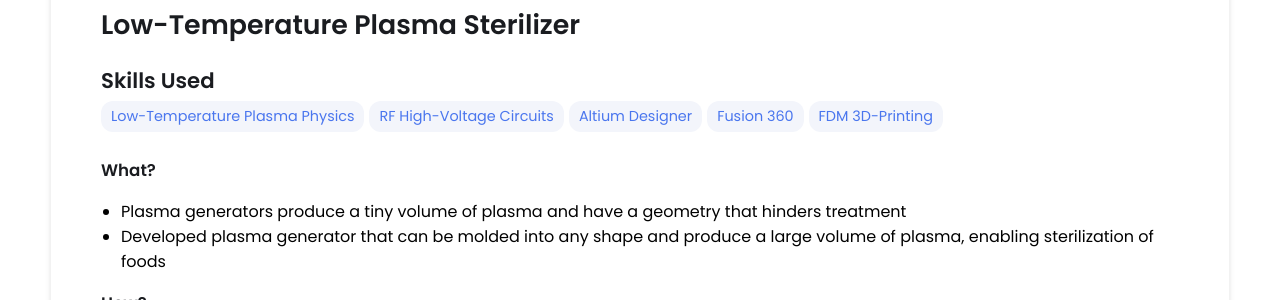
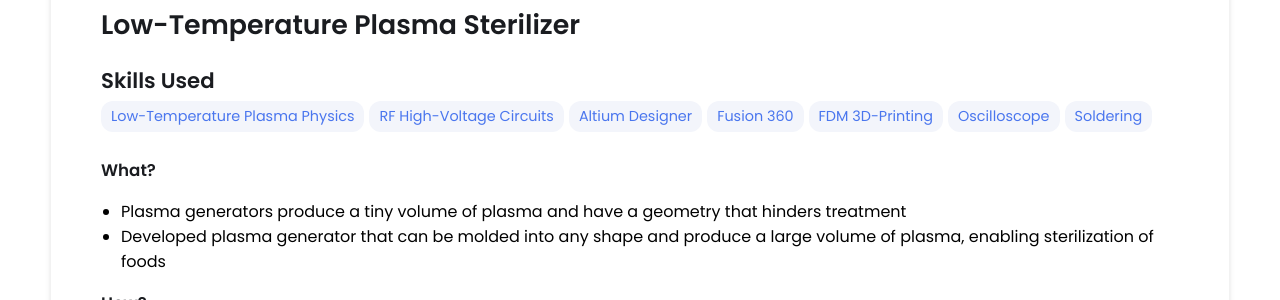
Before and after one commit to MegaPerkyCello/MegaPerkyCello.github.io, a Jekyll site: the page built from _projects/test1/index.md, in a window 1280 px wide. Shown: the part 502-802 px from the top of the page. Built offline with Jekyll 4.4.1, drawn with Linux system fonts in a browser that asks for light colours.

Commit message:
Update index.md

```diff
--- a/_projects/test1/index.md
+++ b/_projects/test1/index.md
@@ -8,6 +8,8 @@ skills:
   - Altium Designer
   - Fusion 360
   - FDM 3D-Printing
+  - Oscilloscope
+  - Soldering
 
 main-image: /Plasma Sterilizer.png
 ---
```
